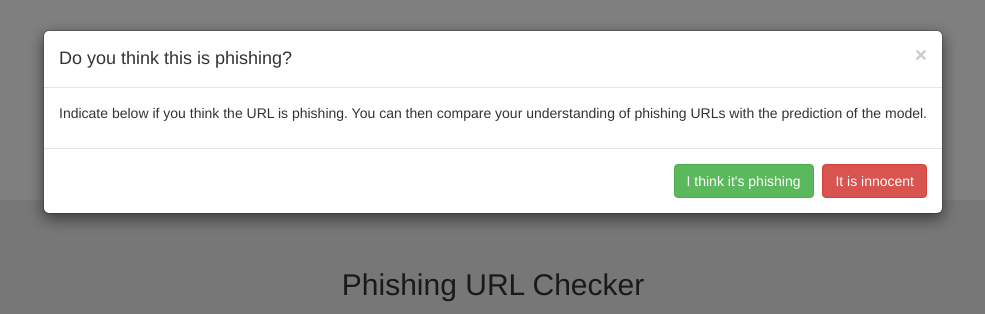
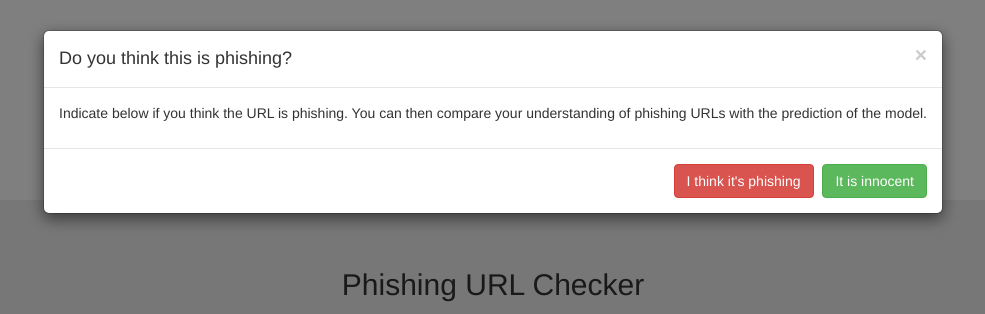
Before and after one commit to REMLA24-Team-5/app, a Flask app: template app-frontend/templates/index.html in a window 1280 px wide, after a click on "Submit URL". Shown: the top 314 px of the page, without its empty margins (147-1132 px from the left). Run offline with Flask 3, Linux system fonts and the light colour scheme; the template is opened without the code that fills it, so the values that code supplies are empty; some libraries are stand-ins or nearby versions.

Commit message:
new new version

```diff
--- a/app-frontend/templates/index.html
+++ b/app-frontend/templates/index.html
@@ -40,8 +40,8 @@
               <p>Indicate below if you think the URL is phishing. You can then compare your understanding of phishing URLs with the prediction of the model.</p>
             </div>
             <div class="modal-footer">
-              <button name="yesButton" id="yesButton" class="btn btn-success" type="submit">I think it's phishing</button>
-              <button name="noButton" id="noButton" class="btn btn-danger" type="submit">It is innocent</button>
+              <button name="yesButton" id="yesButton" class="btn btn-danger" type="submit">I think it's phishing</button>
+              <button name="noButton" id="noButton" class="btn btn-success" type="submit">It is innocent</button>
             </div>
           </div>
 
```
